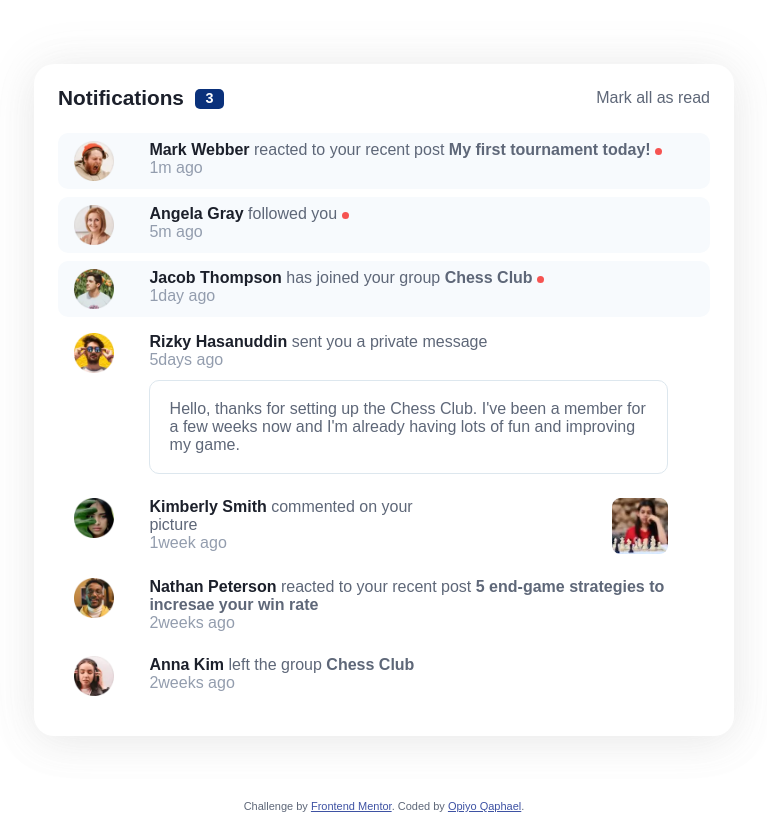
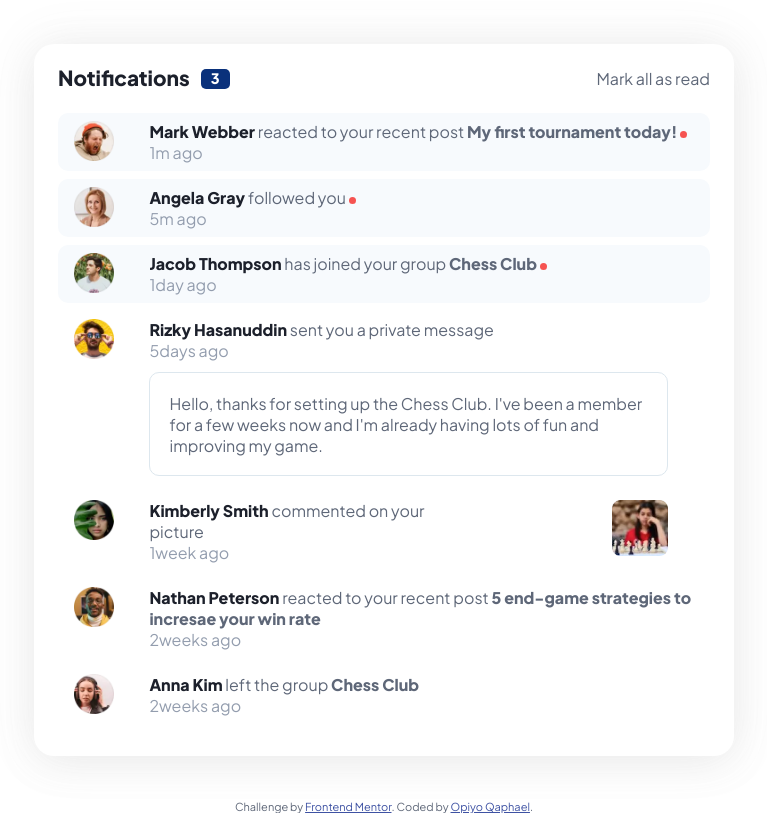
Before and after one commit to Qaphael/notifications-page, a plain HTML site: page index.html in a window 1280 px wide. Shown: the whole page, without its empty margins (256-1023 px from the left). Drawn offline with Linux system fonts and the light colour scheme.

Commit message:
Update style.css

```diff
--- a/css/style.css
+++ b/css/style.css
@@ -1,3 +1,4 @@
+@import url('https://fonts.googleapis.com/css2?family=Plus+Jakarta+Sans:wght@400;500;800&display=swap');
 :root {
   /* ### Primary */
 
```
